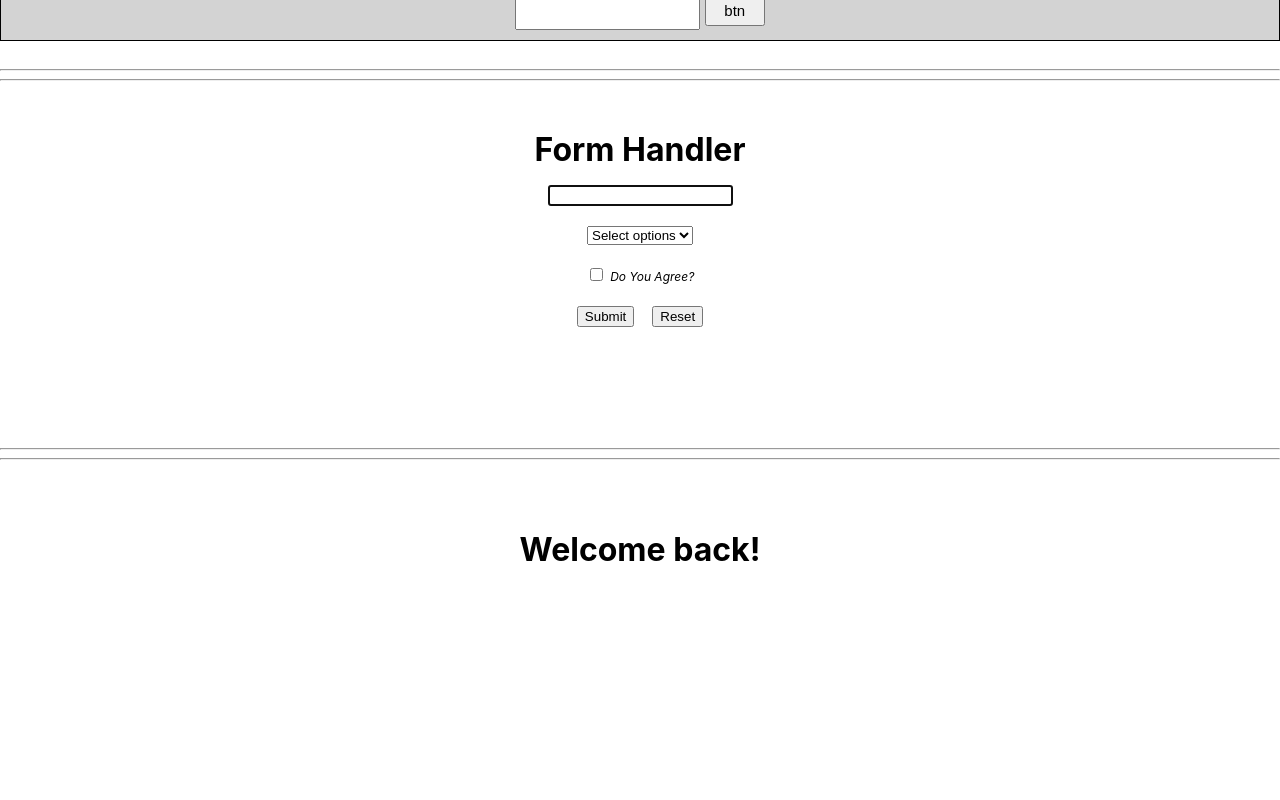
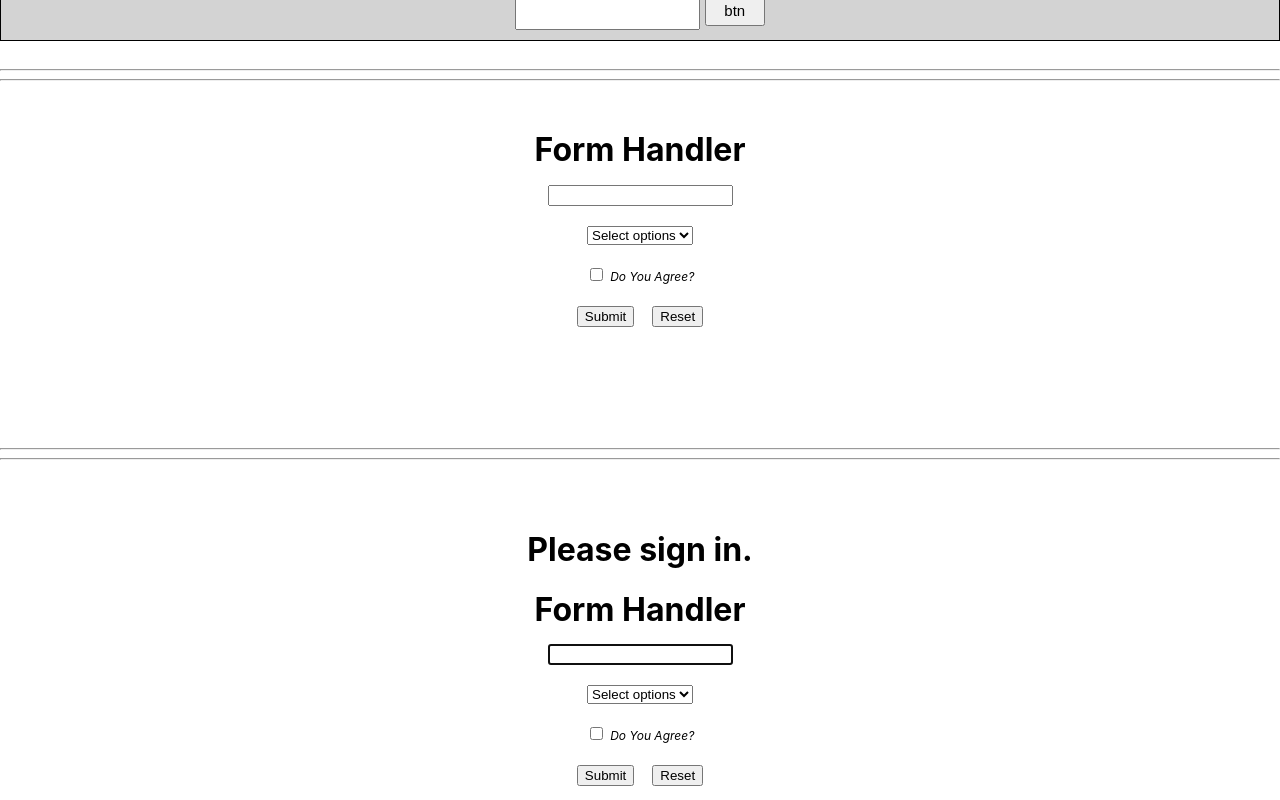
Before and after one commit to Shivam-io-afk/learningReact, a React (Create React App) app: page / in a window 1280 px wide. Shown: the part 1208-2008 px from the top of the page. Before the commit the page ends 1798 px from the top, so only its background shows below. Built offline with nearby package versions, Linux system fonts and the light colour scheme.

Commit message:
knowReact;

```diff
--- a/src/conditionRendering.js
+++ b/src/conditionRendering.js
@@ -1,8 +1,9 @@
 import React from 'react';
 import Form from './form'
+import { useState } from 'react';
+const Rendering = () => {
 
-const Rendering = () => {
-    const isLoggedIn = true;
+    const [isLoggedIn, setIsLoggedIn] = useState(false);
 
     return (
         <div>
```
Also changed, not shown: src/FunctionAsProps.js (added).
